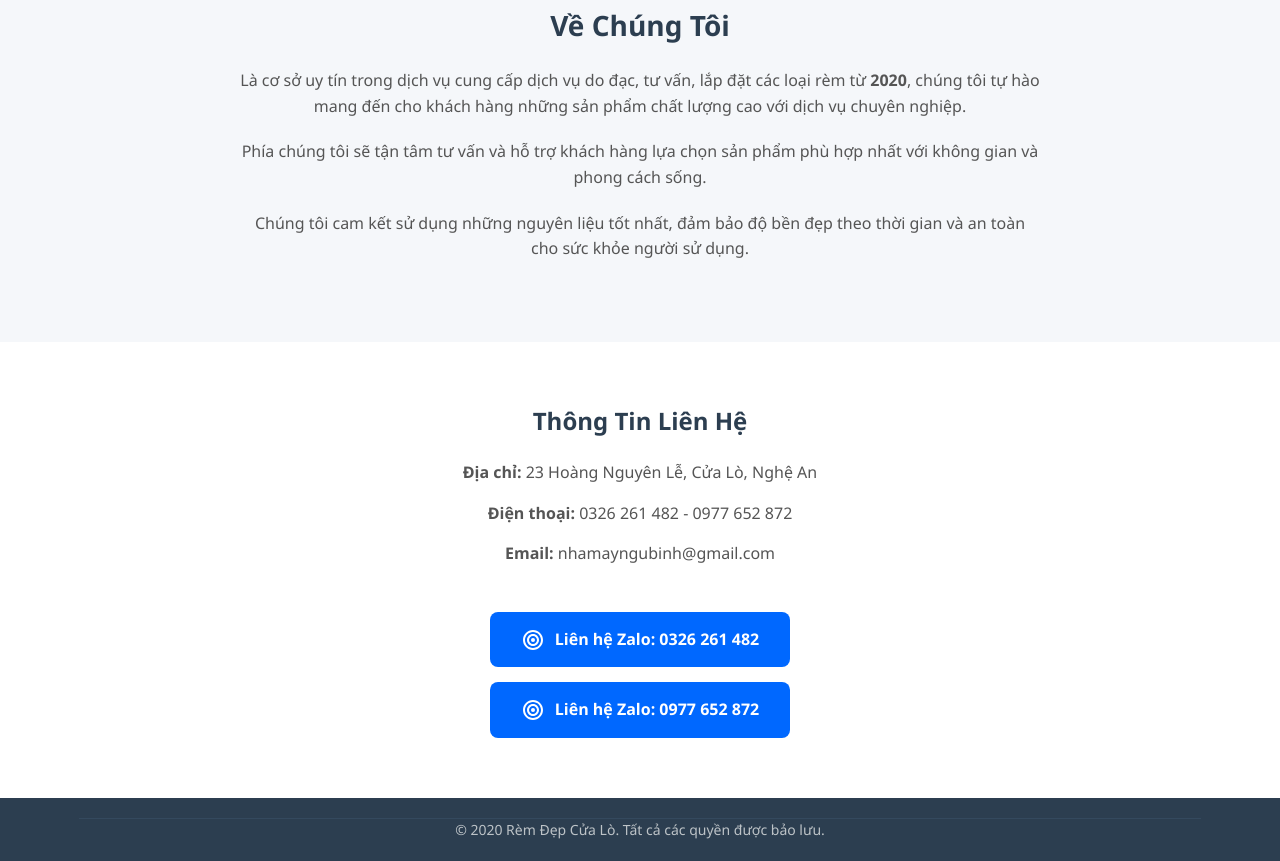
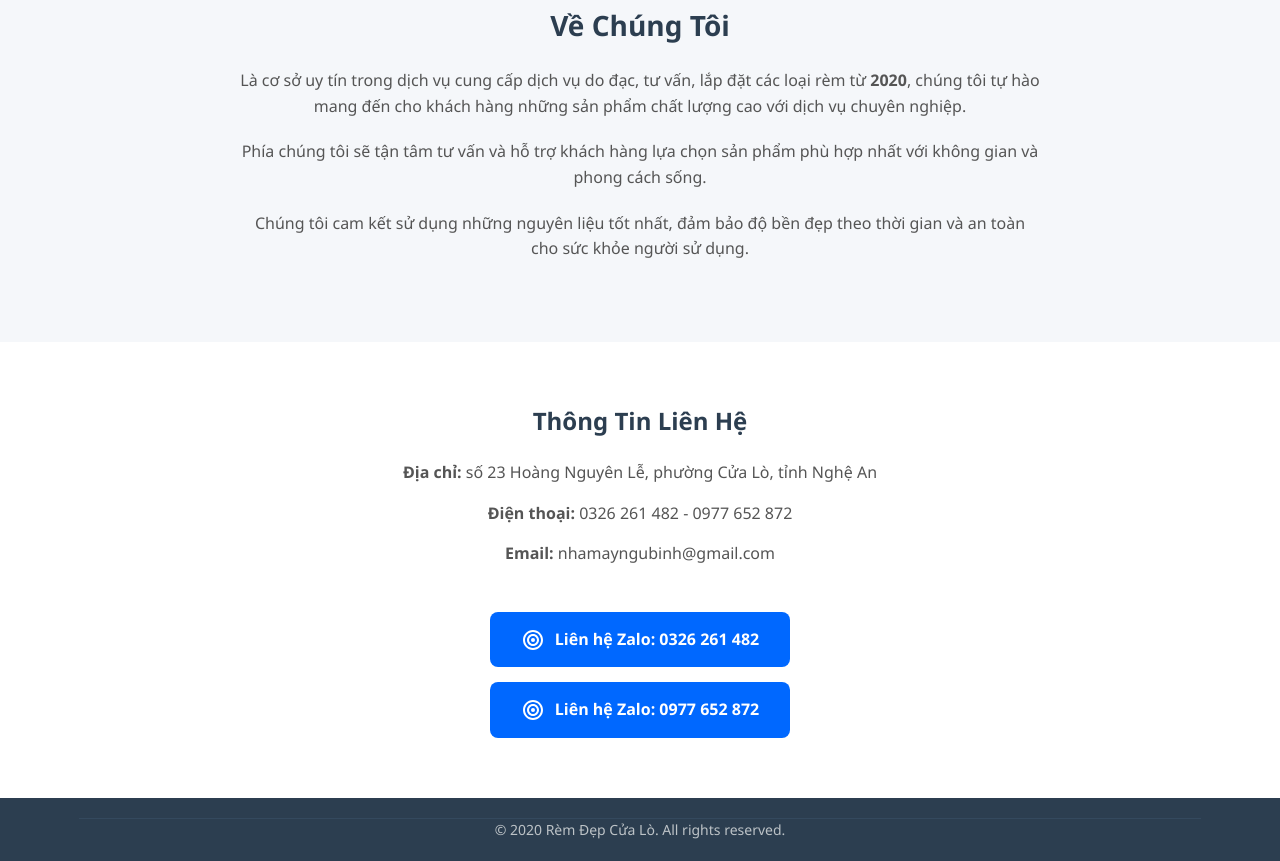
Before and after one commit to meatsoff/landingpage_rideau_ad, a plain HTML site: page index.html in a window 1280 px wide. Shown: the part 1601-2462 px from the top of the page. Drawn offline with Linux system fonts and the light colour scheme.

Commit message:
Update index.html

```diff
--- a/index.html
+++ b/index.html
@@ -755,7 +755,7 @@
             <div class="zalo-container">
                 <div class="zalo-info">
                     <h3>Thông Tin Liên Hệ</h3>
-                    <p><strong>Địa chỉ:</strong> 23 Hoàng Nguyên Lễ, Cửa Lò, Nghệ An</p>
+                    <p><strong>Địa chỉ:</strong> số 23 Hoàng Nguyên Lễ, phường Cửa Lò, tỉnh Nghệ An</p>
                     <p><strong>Điện thoại:</strong> 0326 261 482 - 0977 652 872</p>
                     <p><strong>Email:</strong> nhamayngubinh@gmail.com</p>
                 </div>
@@ -785,7 +785,7 @@
     <footer>
         <div class="container">
             <div class="copyright">
-                <p>&copy; 2020 Rèm Đẹp Cửa Lò. Tất cả các quyền được bảo lưu.</p>
+                <p>&copy; 2020 Rèm Đẹp Cửa Lò. All rights reserved.</p>
             </div>
         </div>
     </footer>
```
